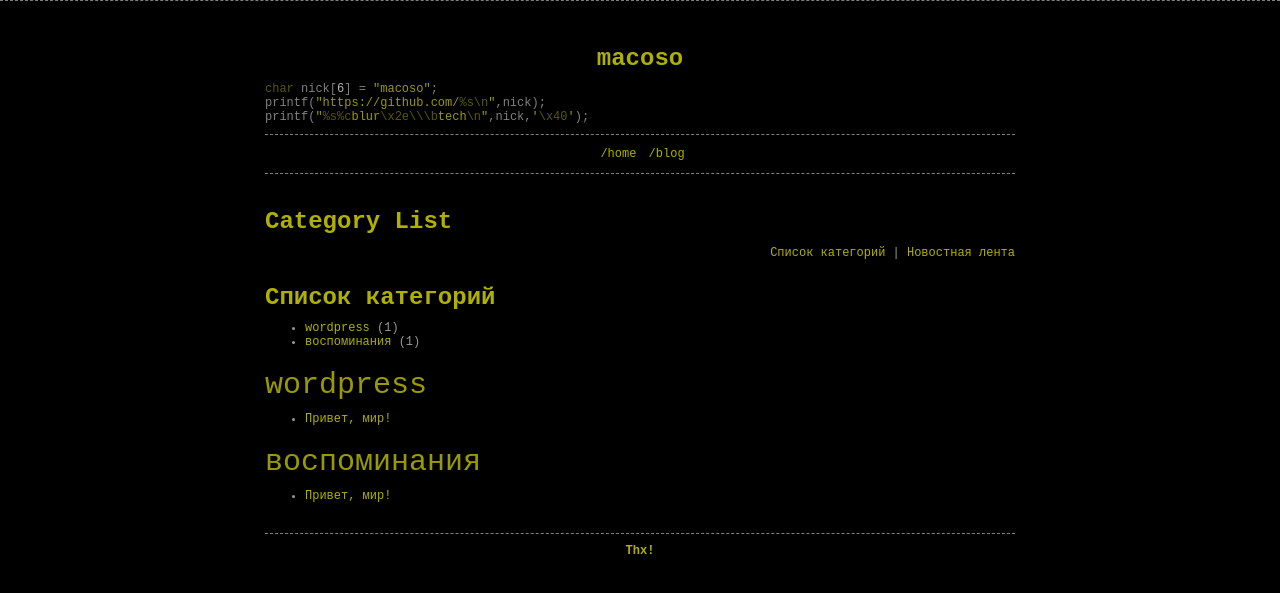
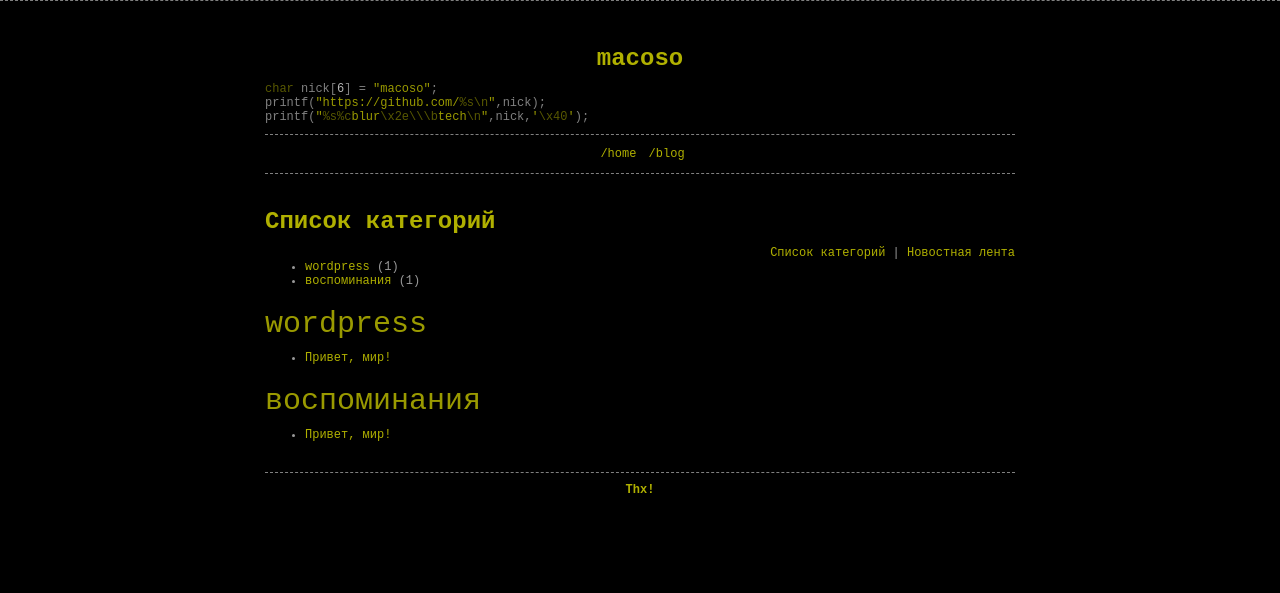
Before and after one commit to MacOSO/macoso.github.io, a Jekyll site: the page built from category.md, in a window 1280 px wide. Shown: the top 593 px of the page. Built offline with Jekyll 4.4.1, drawn with Linux system fonts in a browser that asks for light colours.

```diff
--- a/category.md
+++ b/category.md
@@ -1,12 +1,8 @@
 ---
 layout: blog
-title: "Category List"
+title: "Список категорий"
 permalink: /category/
 ---
-
-<header>
-    <h1>Список категорий</h1>
-</header>
 
 <ul class="tag-box inline">
 {% assign list = site.tags | sort %}
```
